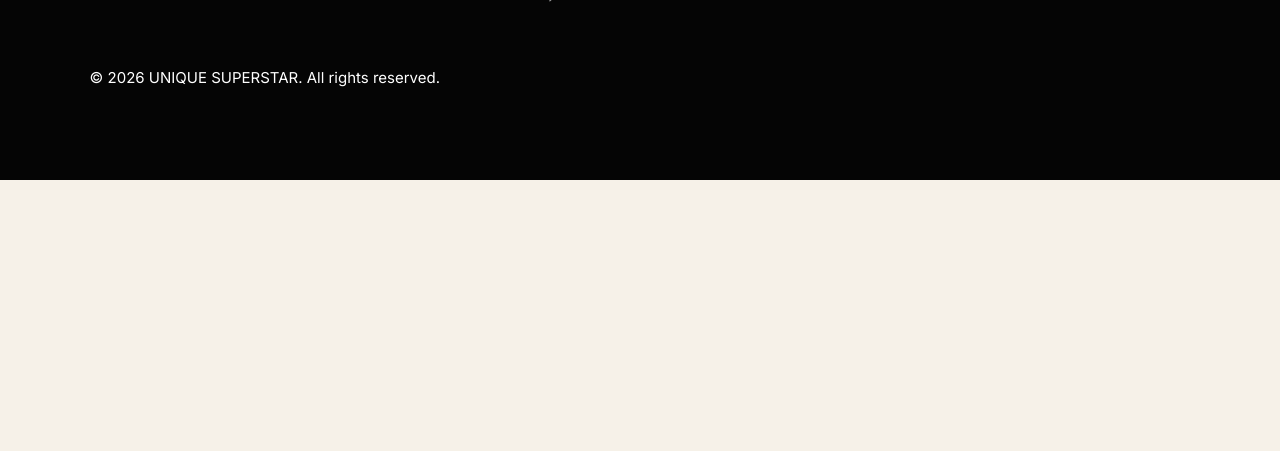
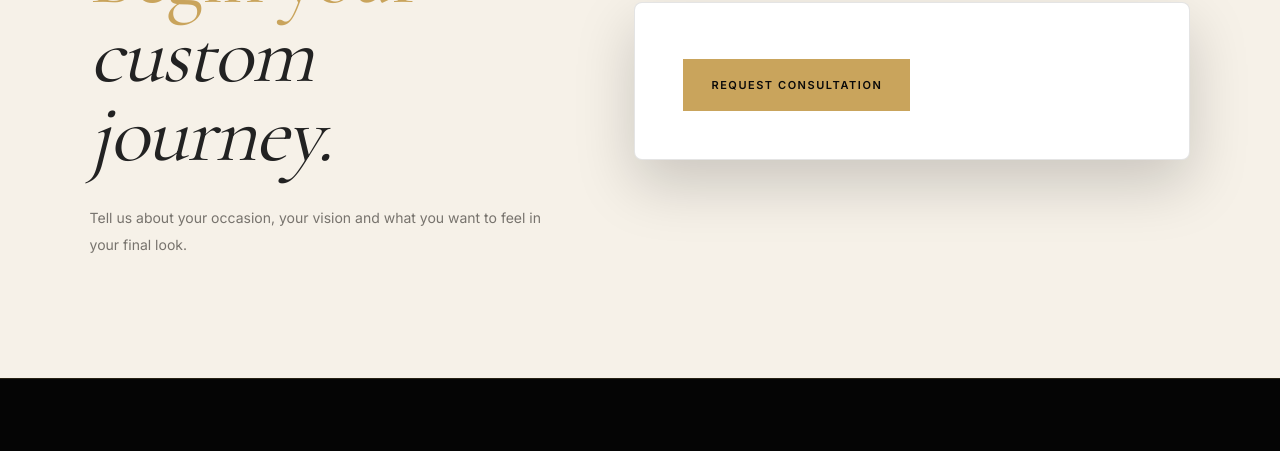
Before and after one commit to raja-halder/unique-superstar-website, a plain HTML site: page index.html in a window 1280 px wide. Shown: the part 7939-8390 px from the top of the page. Before the commit the page ends 8119 px from the top, so only its background shows below. Drawn offline with nearby package versions, Linux system fonts and the light colour scheme.

Commit message:
Connect consultation form to Google Forms

```diff
--- a/index.html
+++ b/index.html
@@ -663,6 +663,34 @@
 
         </section>
 
+        <section class="contact section" id="contact">
+    <div class="contact-intro">
+        <p class="eyebrow">LET'S CREATE SOMETHING UNIQUE</p>
+
+
+    <h2>Begin your<br><em>custom journey.</em></h2>
+
+    <p>
+        Tell us about your occasion, your vision and what you want to feel
+        in your final look.
+    </p>
+</div>
+
+<div class="contact-form">
+    <a
+        class="button button-gold"
+        href="https://docs.google.com/forms/d/e/1FAIpQLSf_pKWvwBR55t04q12nxXSY6vqIAcXUctjbVmHGUc8U-9F6NQ/viewform?usp=header"
+        target="_blank"
+        rel="noopener noreferrer"
+    >
+        Request Consultation
+    </a>
+</div>
+
+
+</section>
+
+
     </main>
 
 
```
